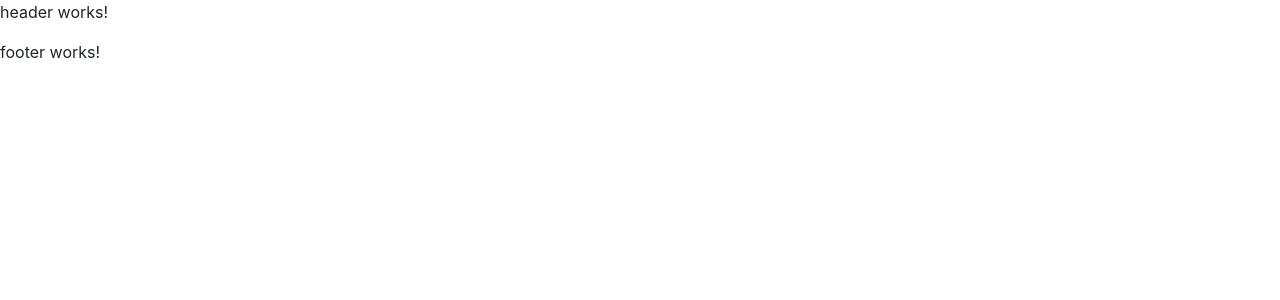
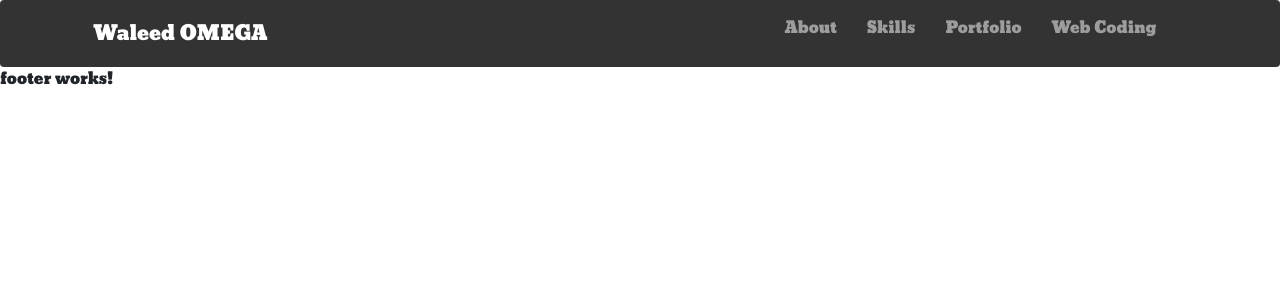
Before and after one commit to WaleedOMEGA/waleedomegasite, an Angular app: page / in a window 1280 px wide. Shown: the top 300 px of the page. Built offline with nearby package versions, Linux system fonts and the light colour scheme.

Commit message:
header component

```diff
--- a/package.json
+++ b/package.json
@@ -20,6 +20,7 @@
     "@angular/platform-browser-dynamic": "~9.0.6",
     "@angular/router": "~9.0.6",
     "bootstrap": "^4.5.0",
+    "css-raw-loader": "^0.1.2",
     "jquery": "^3.5.1",
     "rxjs": "~6.5.4",
     "tslib": "^1.10.0",
--- a/src/app/core/header/header.component.html
+++ b/src/app/core/header/header.component.html
@@ -1 +1,22 @@
-<p>header works!</p>
+<header class="header">
+  <nav class="navbar" id="nav">
+    <div class="container">
+      <a class="navbar-brand">Waleed OMEGA</a>
+      <div class="nav-header">
+        <button class="nav-toggle" type="button" data-toggle="collapse" data-target="#omega"><span
+            class="sr-only">toggle Navigation</span><span class="icon-bar"></span><span class="icon-bar"></span><span
+            class="icon-bar"></span>
+        </button>
+      </div>
+      <div class="nav-colapse" id="omega">
+
+        <ul class="navbar">
+          <li><a data-scroll>About</a></li>
+          <li><a data-scroll>Skills</a></li>
+          <li><a data-scroll>Portfolio</a></li>
+          <li><a data-scroll>Web Coding</a></li>
+        </ul>
+      </div>
+    </div>
+  </nav>
+</header>
--- a/src/app/core/header/header.component.scss
+++ b/src/app/core/header/header.component.scss
@@ -0,0 +1,171 @@
+$navback:rgba(0, 0, 0, 0.8);
+$navborder:#080808;
+$white:#fff;
+$bevan:Bevan;
+$Pacifico:Pacifico;
+$grape:#94618e;
+$a:#9d9d9d;
+$small:"(max-width:767px)";
+@mixin transition($transition...) {
+  -moz-transition: $transition;
+  -o-transition: $transition;
+  -webkit-transition: $transition;
+  transition: $transition;
+}
+@mixin transition-delay($delay...) {
+  -moz-transition-delay: $delay;
+  -o-transition-delay: $delay;
+  -webkit-transition-delay: $delay;
+  transition-delay: $delay;
+}
+header{
+  position: relative;
+  nav{
+    background-color: $navback;
+    border-radius: 4px;
+    .container{
+      .nav-header {
+        .nav-toggle {
+          display: none;
+        }
+      }
+      .navbar-brand {
+        color: $white;
+        text-align: center;
+        font-family: $bevan;
+        padding: 0;
+      }
+      .nav-colapse {
+        box-shadow: none;
+        border-top: 0;
+        margin-left: 0;
+        margin-right: 0;
+        padding-left: 15px;
+        padding-right: 15px;
+
+        .navbar {
+          padding: 0;
+          padding-top: 0.6rem;
+          line-height: 10px;
+          li {
+
+            display: inline-block;
+            position: relative;
+
+            a {
+              padding: 0 15px;
+              color: $a;
+            }
+          }
+
+          .active {
+            a {
+              color: $white;
+              border-radius: 10px;
+
+            }
+          }
+        }
+    }
+
+  }
+}
+}
+/*small*/
+@media #{$small} {
+  header {
+    nav {
+      .container {
+        .nav-header {
+          .nav-toggle {
+            display: block;
+            background: none;
+            border: 2px solid;
+            border-color: $grape;
+            border-radius: 4px;
+            margin-bottom: 8px;
+            margin-right: 15px;
+            margin-top: 8px;
+            padding: 9px 10px;
+            position: relative;
+
+            .sr-only {
+              border: 0;
+              clip: rect(0, 0, 0, 0);
+              height: 1px;
+              margin: -1px;
+              overflow: hidden;
+              padding: 0px;
+              position: absolute;
+              width: 1px;
+            }
+
+            .icon-bar {
+              background-color: #fff;
+              border-radius: 1px;
+              display: block;
+              height: 2px;
+              margin-bottom: 4px;
+              width: 22px;
+            }
+
+            .icon-bar:last-child {
+              margin-bottom: 0;
+            }
+          }
+        }
+
+        #waleed {
+          width: 75%;
+        }
+
+        .nav-colapse {
+          .navbar{
+            padding-left: 0;
+            margin: 7.5px -15px;
+            float: none;
+
+            li {
+              text-align: center;
+              margin-bottom: 5px;
+              position: relative;
+              display: block;
+              line-height: 20px;
+              float: none;
+              width: 100%;
+              a {
+                padding: 10px 15px;
+                border-bottom: 1px solid #000;
+                display: block;
+                position: relative;
+                text-align: center;
+
+                &:hover {
+                  color: $white;
+                  background-color: $grape;
+                  border-radius: 10px;
+                }
+              }
+            }
+          }
+
+          .navbar{
+            li {
+              @include transition(margin-top 1s ease-in-out);
+            }
+
+            li:nth-child(2) {
+              @include transition-delay(0.2s)
+            }
+
+            li:nth-child(3) {
+              @include transition-delay(0.4s)
+            }
+          }
+
+        }
+      }
+    }
+
+  }
+}
--- a/src/styles.scss
+++ b/src/styles.scss
@@ -1 +1,152 @@
+// variables
+$grape:#94618e;
+$eggplant:#49274a;
+$sand:#f4decb;
+$shell:#f8eee7;
+$navback:rgba(0, 0, 0, 0.8);
+$navborder:#080808;
+$a:#9d9d9d;
+$white:#fff;
+$semi:#EFEDF0;
+$bevan:Bevan;
+$Pacifico:Pacifico;
+$xsmall-3:"(max-width:361px)";
+$xsmall-2:"(min-width:362px) and (max-width:384px)";
+$xsmall-1:"(min-width:385px) and (max-width:481px)";
+$xsmall:"(max-width:481px)";
+$mobile:"(min-width:482px) and (max-width : 767px)";
+$small:"(max-width:767px)";
+$medium:"(min-width:768px) and (max-width:1223px)";
+$large:"(min-width:1224px) and (max-width:1824px)";
+$slarge:"(min-width:1465px)";
+
+// mixins
+@mixin transition($transition...) {
+  -moz-transition: $transition;
+  -o-transition: $transition;
+  -webkit-transition: $transition;
+  transition: $transition;
+}
+
+@mixin transition-delay($delay...) {
+  -moz-transition-delay: $delay;
+  -o-transition-delay: $delay;
+  -webkit-transition-delay: $delay;
+  transition-delay: $delay;
+}
+
+@mixin box-shadow($boxshadow...) {
+  -moz-box-shadow: $boxshadow;
+  -o-box-shadow: $boxshadow;
+  -webkit-box-shadow: $boxshadow;
+  box-shadow: $boxshadow;
+}
+
+@mixin user-select($value...) {
+  -moz-user-select: $value;
+  -ms-user-select: $value;
+  -webkit-user-select: $value;
+  user-select: $value;
+}
 /* You can add global styles to this file, and also import other style files */
+@font-face {
+  font-family: 'Pacifico';
+  src: url('assets/fonts/Pacifico.ttf');
+}
+
+@font-face {
+  font-family: 'Bevan';
+  src: url('assets/fonts/Bevan.ttf');
+}
+/* General Rules */
+*,
+*:before,
+*:after {
+  box-sizing: border-box;
+  @include transition(all .5s ease-in-out);
+  position: relative;
+}
+
+html,
+body {
+  width: 100%;
+  font-weight: 400;
+  min-height: 100%;
+}
+
+body {
+  font-family: $bevan;
+}
+
+h1 {
+  font-family: $Pacifico;
+}
+
+h2,
+h3,
+h4,
+h5,
+h6 {
+  font-family: $bevan;
+}
+
+a {
+  text-decoration: none;
+  cursor: pointer;
+  color: $a;
+
+  &:hover,
+  &:focus {
+    color: $white;
+    text-decoration: none;
+  }
+}
+
+li {
+  list-style: none;
+}
+
+::selection {
+  color: $white;
+  background: $eggplant;
+}
+
+button {
+  cursor: pointer;
+}
+
+section {
+  border-bottom: 2px solid $grape;
+}
+
+.container {
+  width: 90%;
+  margin: 0 auto;
+}
+
+.center {
+  text-align: center;
+}
+
+@keyframes slideOut {
+  0% {
+    left: -100%;
+    opacity: 0
+  }
+
+  95% {
+    left: 0;
+    opacity: 0.2
+  }
+
+  100% {
+    opacity: 1;
+    left: 0
+  }
+}
+
+@keyframes show {
+  to {
+    opacity: 1
+  }
+}
```
Also changed, not shown: src/assets/fonts/Bevan.ttf (added), src/assets/fonts/Pacifico.ttf (added).
